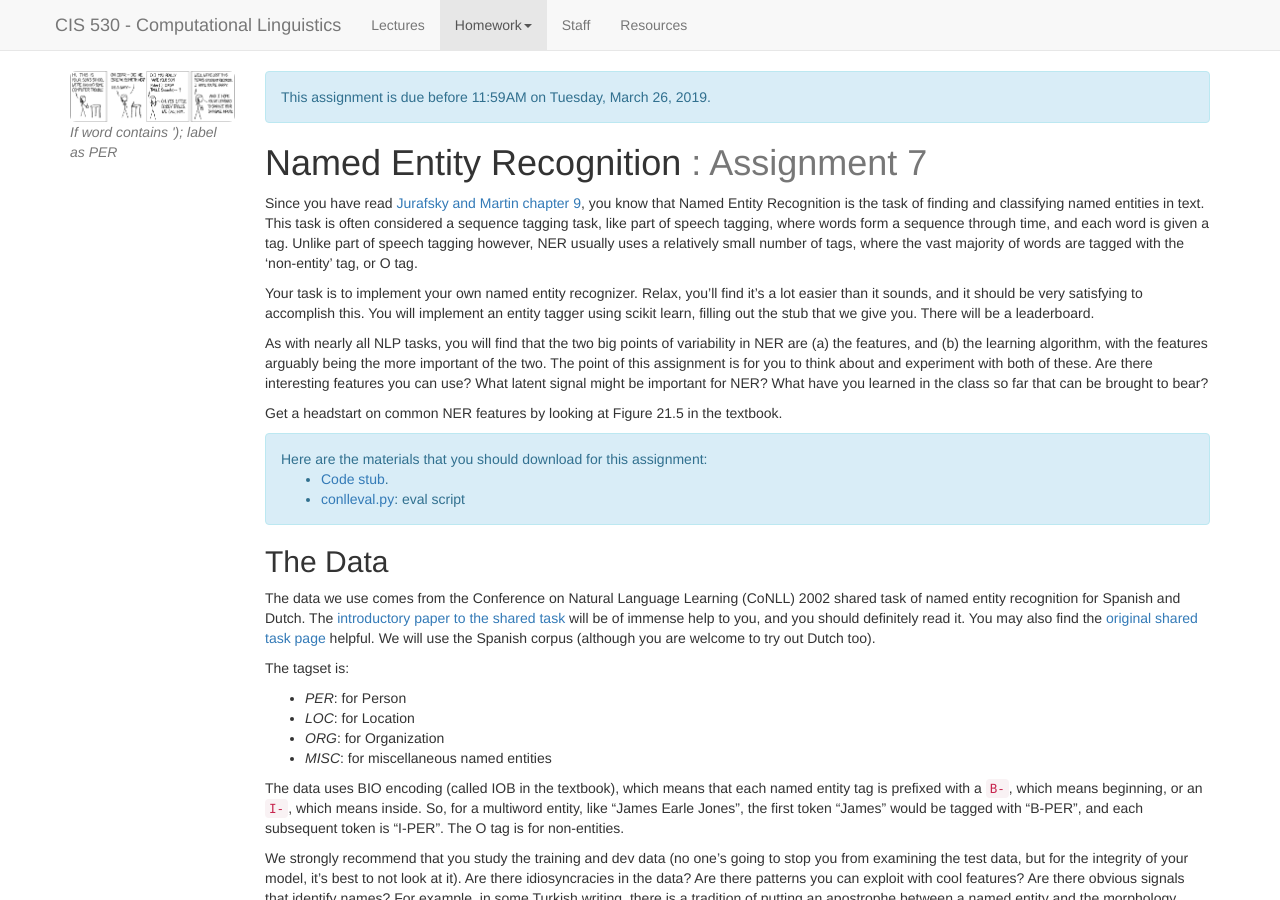
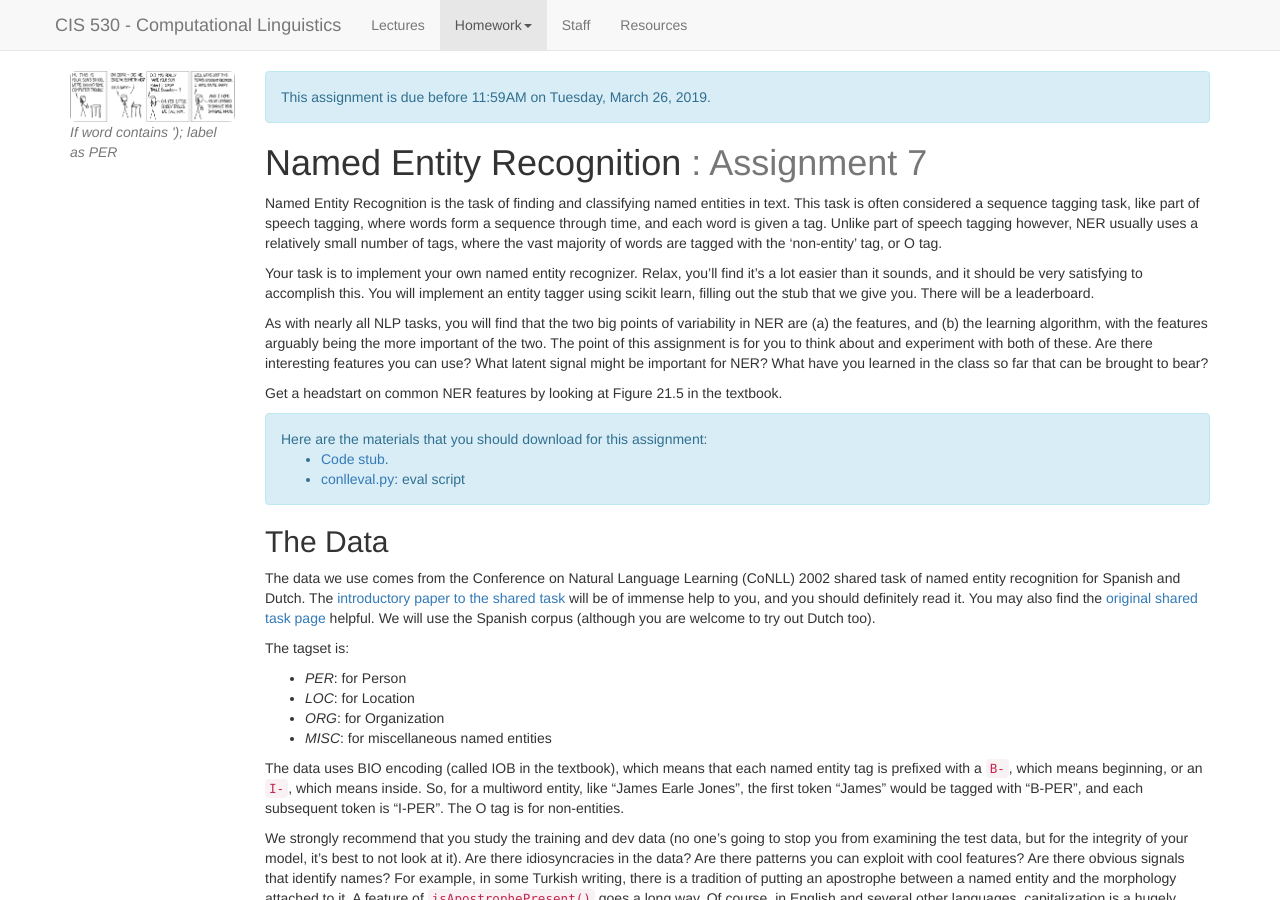
Before and after one commit to computational-linguistics-class/computational-linguistics-class.github.io, a Jekyll site: the page built from assignment7.md, in a window 1280 px wide and 900 px high. Built offline with Jekyll 4.4.1, drawn with Linux system fonts in a browser that asks for light colours; nearby versions of some CDN libraries; a script that is not in the unit is left out; some of the changed text lies outside the part shown.

Commit message:
Update assignment7.md

```diff
--- a/assignment7.md
+++ b/assignment7.md
@@ -28,7 +28,7 @@
 =============================================================
 
 
-Since you have read [Jurafsky and Martin chapter 9](https://web.stanford.edu/~jurafsky/slp3/9.pdf), you know that Named Entity Recognition is the task of finding and classifying named entities in text. This task is often considered a sequence tagging task, like part of speech tagging, where words form a sequence through time, and each word is given a tag. Unlike part of speech tagging however, NER usually uses a relatively small number of tags, where the vast majority of words are tagged with the 'non-entity' tag, or O tag.
+Named Entity Recognition is the task of finding and classifying named entities in text. This task is often considered a sequence tagging task, like part of speech tagging, where words form a sequence through time, and each word is given a tag. Unlike part of speech tagging however, NER usually uses a relatively small number of tags, where the vast majority of words are tagged with the 'non-entity' tag, or O tag.
 
 Your task is to implement your own named entity recognizer. Relax, you'll find it's a lot easier than it sounds, and it should be very satisfying to accomplish this. You will implement an entity tagger using scikit learn, filling out the stub that we give you. There will be a leaderboard.
 
@@ -135,7 +135,6 @@
 
 
 ## Recommended readings
-* [Jurafsky and Martin chapter 9](https://web.stanford.edu/~jurafsky/slp3/9.pdf)
 * [Design Challenges and Misconeptions in Named Entity Recognition](http://cogcomp.org/papers/RatinovRo09.pdf) a very highly cited NER paper from a Penn professor
 * [Entity Extraction is a Boring Solved Problem -- or is it?](https://aclanthology.info/pdf/N/N07/N07-2046.pdf)
 * [Neural Architectures for Named Entity Recognition](https://arxiv.org/abs/1603.01360), a popular recent paper on... just read the title.
```
Also changed, not shown: other parts of assignment7.md (+1 -1 lines).
